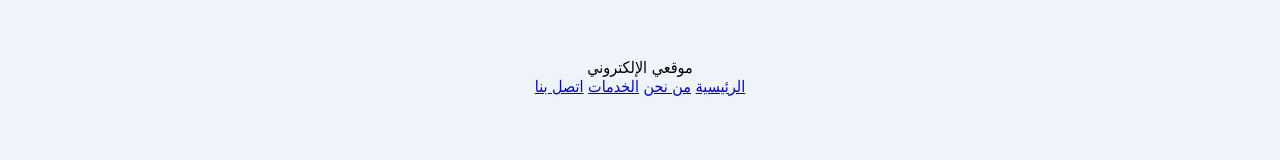
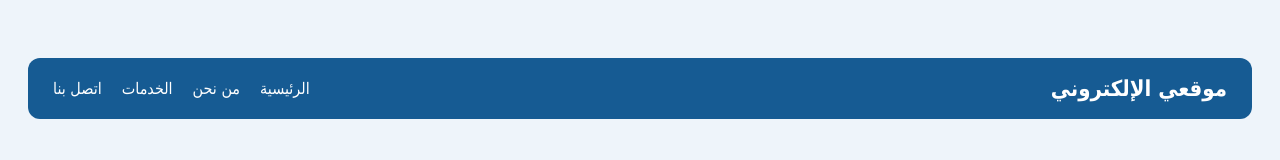
Before and after one commit to m3zinalmamari/life, a plain HTML site: page index.html in a window 1280 px wide. Drawn offline with Linux system fonts and the light colour scheme.

Commit message:
Update index.html

```diff
--- a/index.html
+++ b/index.html
@@ -21,6 +21,42 @@
             margin: auto;
             box-shadow: 0 4px 15px #0001;
         }
+
+
+.navbar {
+    background: #165b93;
+    color: white;
+    padding: 18px 25px;
+    display: flex;
+    justify-content: space-between;
+    align-items: center;
+    gap: 15px;
+    flex-wrap: wrap;
+    border-radius: 12px;
+    margin-bottom: 30px;
+}
+
+.logo {
+    font-size: 22px;
+    font-weight: bold;
+}
+
+.nav-links {
+    display: flex;
+    gap: 20px;
+    flex-wrap: wrap;
+}
+
+.nav-links a {
+    color: white;
+    text-decoration: none;
+    font-size: 16px;
+}
+
+.nav-links a:hover {
+    color: #b9e3ff;
+}
+
     </style>
 </head>
 <body>
```
